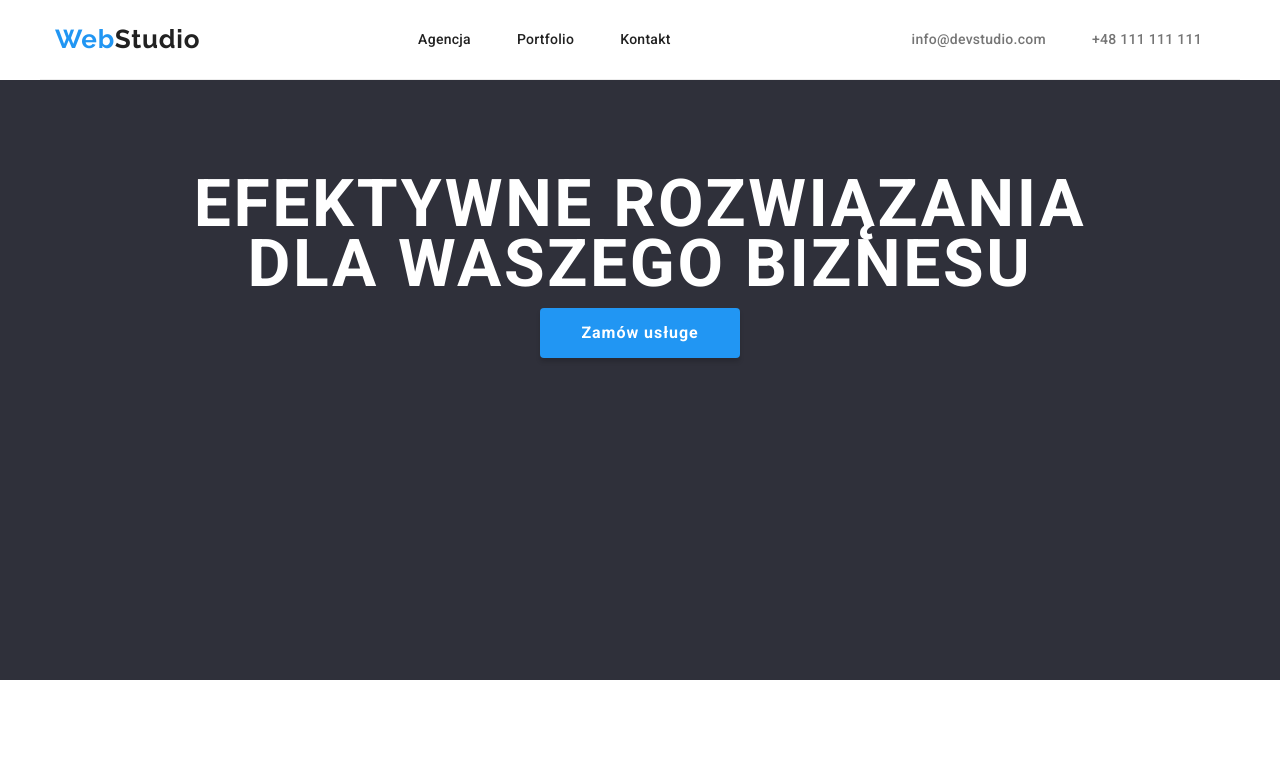
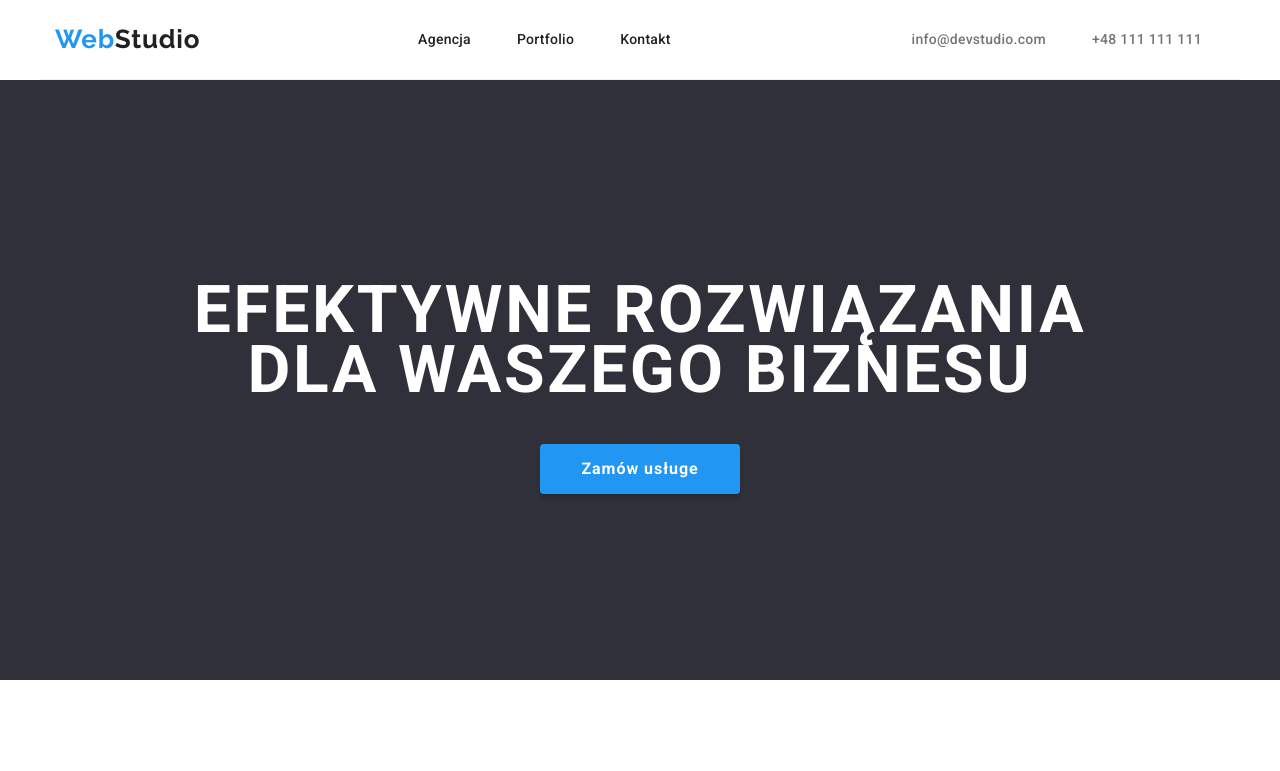
Before and after one commit to MiloszPlesniak/goit-markup-hw-03, a plain HTML site: page index.html in a window 1280 px wide. Shown: the top 771 px of the page. Drawn offline with Linux system fonts and the light colour scheme.

Commit message:
change header

```diff
--- a/css/styles.css
+++ b/css/styles.css
@@ -192,6 +192,13 @@ ul {
   min-width: 1200px;
   margin: 0px auto;
 }
+.heading-text{
+padding-top: 106px;
+padding-bottom: 200px;
+}
+.heading-text >h1{
+  margin-bottom: 30px;
+}
 .section-header{
   border-bottom: 1px solid #ececec;
   display: flex;
--- a/index.html
+++ b/index.html
@@ -45,8 +45,10 @@
     <!--heading-->
     <main>
       <section class="heading section banner">
+        <div class="heading-text">
         <h1>EFEKTYWNE ROZWIĄZANIA <br />DLA WASZEGO BIZNESU</h1>
         <button class="button-buy" type="button">Zamów usługe</button>
+        </div>
       </section>
       <section class="section container">
         <div class="container">
```
